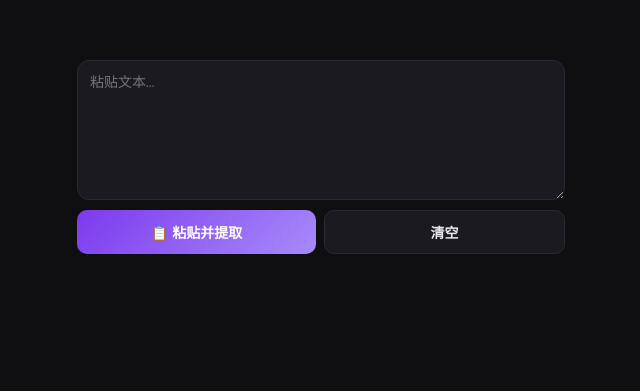
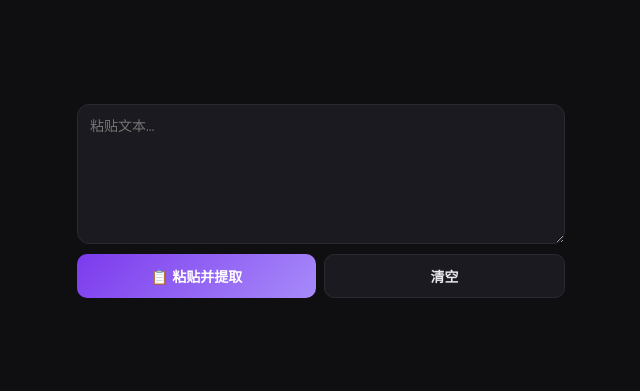
Before and after one commit to leonezhu/obsidian-link-opener, a website: page index.html in a window 1280 px wide. Shown: the part 278-669 px from the top of the page, without its empty margins (319-959 px from the left). Drawn offline with Linux system fonts and the light colour scheme.

Commit message:
UI: 桌面端框体下移——padding-top 22vh→33vh,垂直居中加框体自身高度偏显过低,改为视觉三分之一处

```diff
--- a/index.html
+++ b/index.html
@@ -22,7 +22,7 @@ body{
   display:flex; flex-direction:column; justify-content:center;
 }
 @media (min-width:768px){
-  body{ justify-content:center; padding-top:22vh; }
+  body{ justify-content:center; padding-top:33vh; }
 }
 textarea{
   width:100%; min-height:140px; resize:vertical;
```
